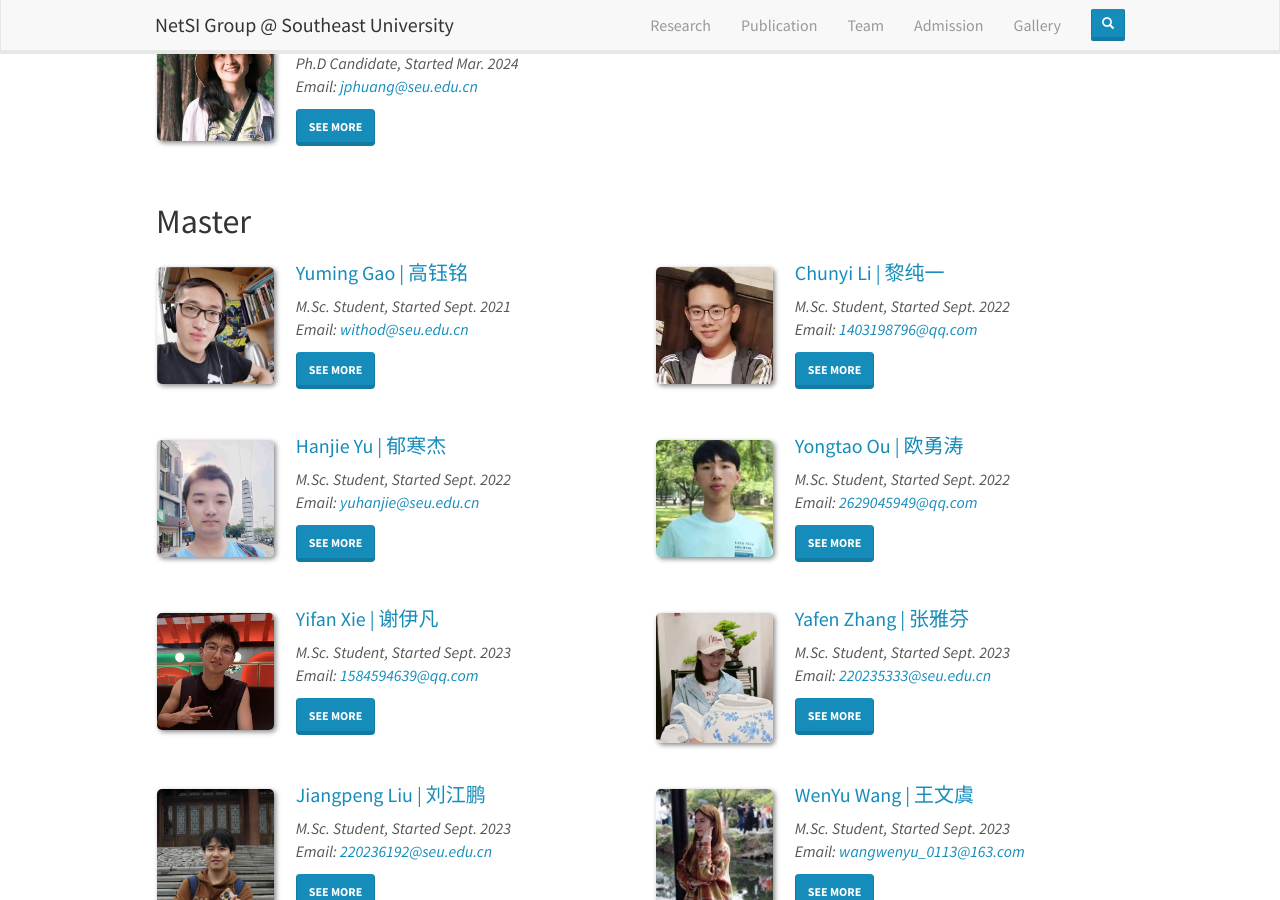
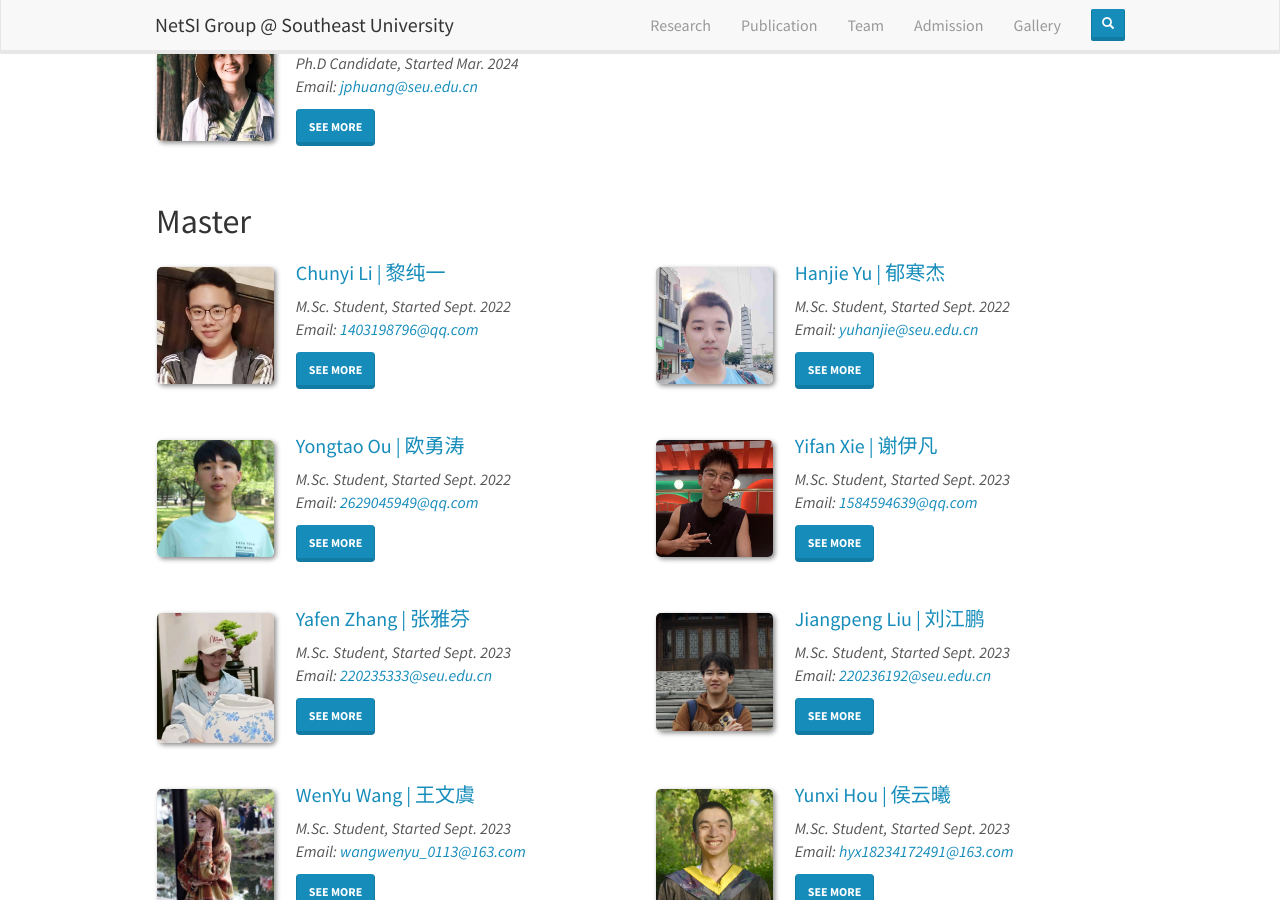
Before and after one commit to SEU-NetSI/seu-netsi.github.io, a Jekyll site: the page built from _pages/team.md, in a window 1280 px wide and 900 px high, scrolled down 543 px. Built offline with Jekyll 4.4.1, drawn with Linux system fonts in a browser that asks for light colours; nearby versions of some CDN libraries; some of the changed lines change nothing that is shown; some of the changed text lies outside the part shown.

Commit message:
高钰铭毕业信息修改

```diff
--- a/_data/alumni_members.yml
+++ b/_data/alumni_members.yml
@@ -4,6 +4,26 @@
 #  email:
 #  link:
 #  education:
+
+- name: Yuming Gao
+  chinese: 高钰铭
+  id: gaoyuming
+  photo: gaoyuming.jpeg
+  info: Master's degree in 2025,<br>.
+  email: withod@seu.edu.cn
+  link: https://github.com/Withod
+  education:
+    - "<b>2021.09 ~ 2025.06:</b> M.Sc, <a href='https://cse.seu.edu.cn/main.htm' target='_blank'>School of Computer Science and Engineering</a>, <a href='https://www.seu.edu.cn/' target='_blank'>Southeast University</a>, China"
+    - "<b>2017.09 ~ 2021.06:</b> B.Sc, <a href='https://cse.seu.edu.cn/main.htm' target='_blank'>School of Computer Science and Engineering</a>, <a href='https://www.seu.edu.cn/' target='_blank'>Southeast University</a>, China"
+  thesis:
+    - "面向智能无人机场的集群复杂任务调度"
+  interest:
+    - "<b>Algorithm design</b>"
+    - "<b>UAV application</b>"
+  correspondence:
+    - "<b>Room:</b> 431, Computer Building, Jiulonghu Campus, SEU"
+    - "<b>Github:</b> <a href='https://github.com/Withod' target='_blank'>https://github.com/Withod</a>"
+
 
 - name: Haodong Huo
   chinese: 霍浩东
--- a/_data/master_members.yml
+++ b/_data/master_members.yml
@@ -4,23 +4,6 @@
 #  email:
 #  link:
 #  education:
-
-- name: Yuming Gao
-  chinese: 高钰铭
-  id: gaoyuming
-  photo: gaoyuming.jpeg
-  info: M.Sc. Student, Started Sept. 2021
-  email: withod@seu.edu.cn
-  link: https://github.com/Withod
-  education:
-    - "<b>2021.09 ~ Now:</b> M.Sc, <a href='https://cse.seu.edu.cn/main.htm' target='_blank'>School of Computer Science and Engineering</a>, <a href='https://www.seu.edu.cn/' target='_blank'>Southeast University</a>, China"
-    - "<b>2017.09 ~ 2021.06:</b> B.Sc, <a href='https://cse.seu.edu.cn/main.htm' target='_blank'>School of Computer Science and Engineering</a>, <a href='https://www.seu.edu.cn/' target='_blank'>Southeast University</a>, China"
-  interest:
-    - "<b>Algorithm design</b>"
-    - "<b>UAV application</b>"
-  correspondence:
-    - "<b>Room:</b> 431, Computer Building, Jiulonghu Campus, SEU"
-    - "<b>Github:</b> <a href='https://github.com/Withod' target='_blank'>https://github.com/Withod</a>"
 
 - name: Chunyi Li
   chinese: 黎纯一
```
